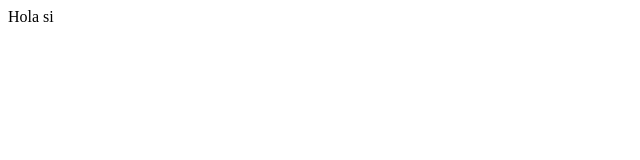
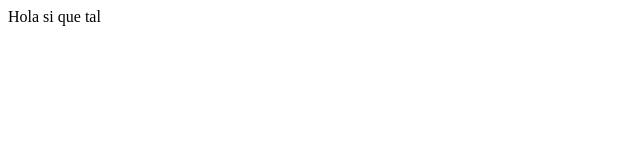
Before and after one commit to Agustin-1023/libros.rev, a plain HTML site: page index.html in a window 1280 px wide. Shown: the full height of the page, 0-640 px from the left. Drawn offline with Linux system fonts and the light colour scheme.

Commit message:
prueba 2

```diff
--- a/index.html
+++ b/index.html
@@ -6,6 +6,6 @@
     <title>Document</title>
 </head>
 <body>
-    Hola si
+    Hola si que tal
 </body>
 </html>
```
